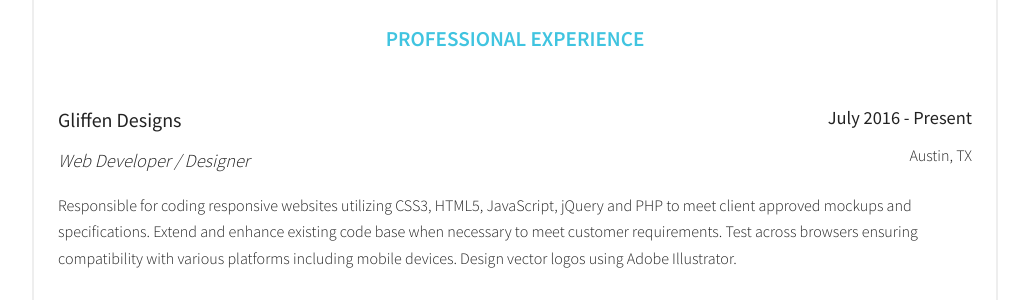
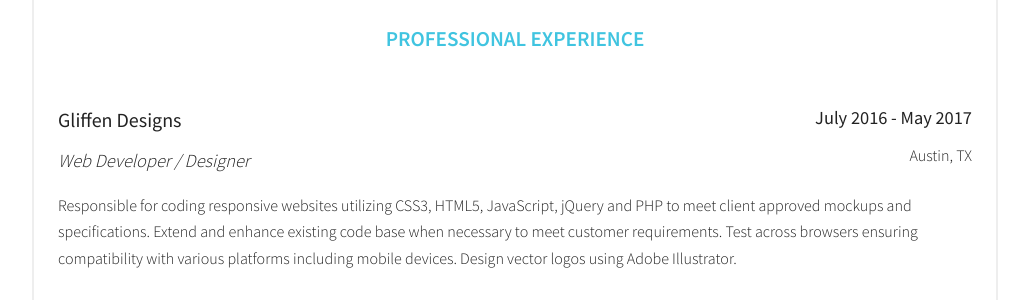
Before and after one commit to vlhernandez/vlhernandez, a Jekyll site: the page built from resume.html, in a window 1280 px wide and 900 px high, scrolled down 1171 px. Shown: the part 154-454 px from the top of the window, without its empty margins (125-1154 px from the left). Built offline with Jekyll 4.4.1, drawn with Linux system fonts in a browser that asks for light colours; some web fonts are replaced.

Commit message:
update end date

```diff
--- a/resume.html
+++ b/resume.html
@@ -73,7 +73,7 @@
     <div class="job">
         <div class="job-header">
             <div class="right-col">
-              <p class="job-dates">July 2016 - Present</p>
+              <p class="job-dates">July 2016 - May 2017</p>
               <p class="job-location">Austin, TX</p>
             </div>
             <div class="left-col">
```
